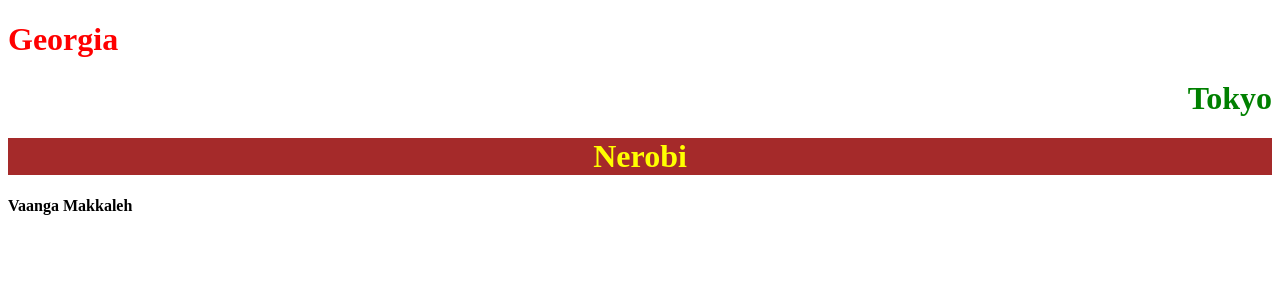
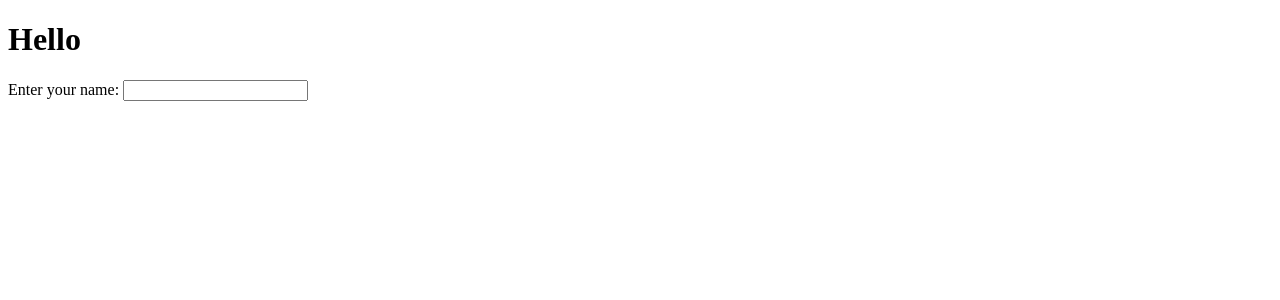
Before and after one commit to vimalprogrammer/React-basics, a React (Create React App) app: page / in a window 1280 px wide. Shown: the top 300 px of the page. Built offline with nearby package versions, Linux system fonts and the light colour scheme.

Commit message:
forms added

```diff
--- a/src/index.js
+++ b/src/index.js
@@ -147,6 +147,7 @@ class EventBind extends React.Component
 ReactDOM.render(<EventBind/>,document.getElementById('root'))
 */
 
+/*
 class CSS extends React.Component
 {
   render()
@@ -165,3 +166,32 @@ class CSS extends React.Component
 }
 
 ReactDOM.render(<CSS/>,document.getElementById('root'))
+
+*/
+
+class Forms extends React.Component
+{
+  constructor()
+  {
+    super()
+    this.state={username:""}
+  }
+  uservalue=(event)=>
+  {
+    this.setState({username:event.target.value})
+  }
+  render()
+  {
+    return<>
+    <form>
+      <h1>Hello {this.state.username}</h1>
+      Enter your name: <input type="text" onChange={this.uservalue}></input>
+    </form>
+
+    </>
+  }
+
+
+}
+
+ReactDOM.render(<Forms/>,document.getElementById('root'))
```
